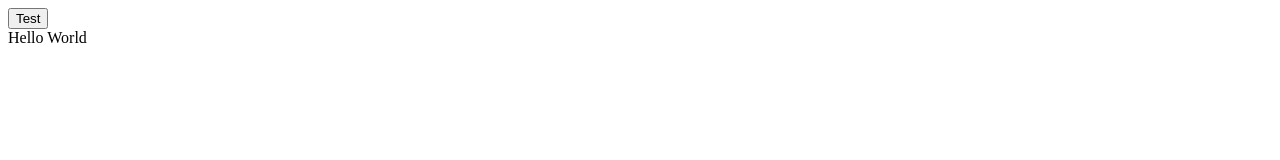
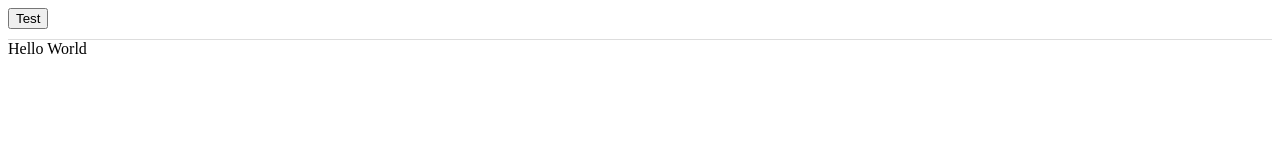
Before and after one commit to ateamofantsintheirprime/ateamofantsintheirprime.github.io, a plain HTML site: page index.html in a window 1280 px wide. Drawn offline with Linux system fonts and the light colour scheme.

Commit message:
added nav bar

```diff
--- a/index.html
+++ b/index.html
@@ -1,3 +1,14 @@
+<style>
+
+	nav {
+		border-bottom: 1px solid #ddd;
+		overflow: auto;
+		padding-bottom: 10px;
+		background-color: #fff;
+	}
+
+</style>
+
 <nav>
 
 	<div id="nav-left">
```
